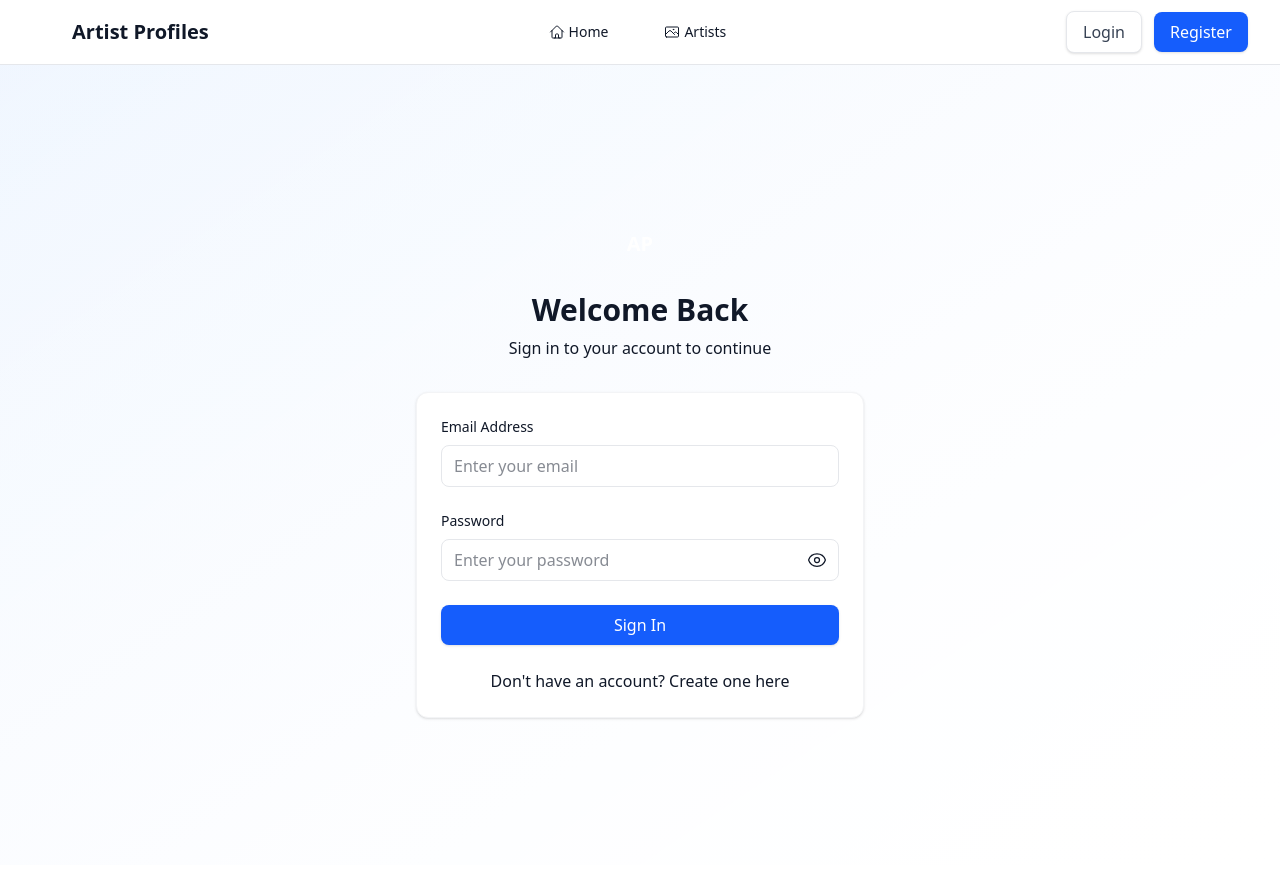
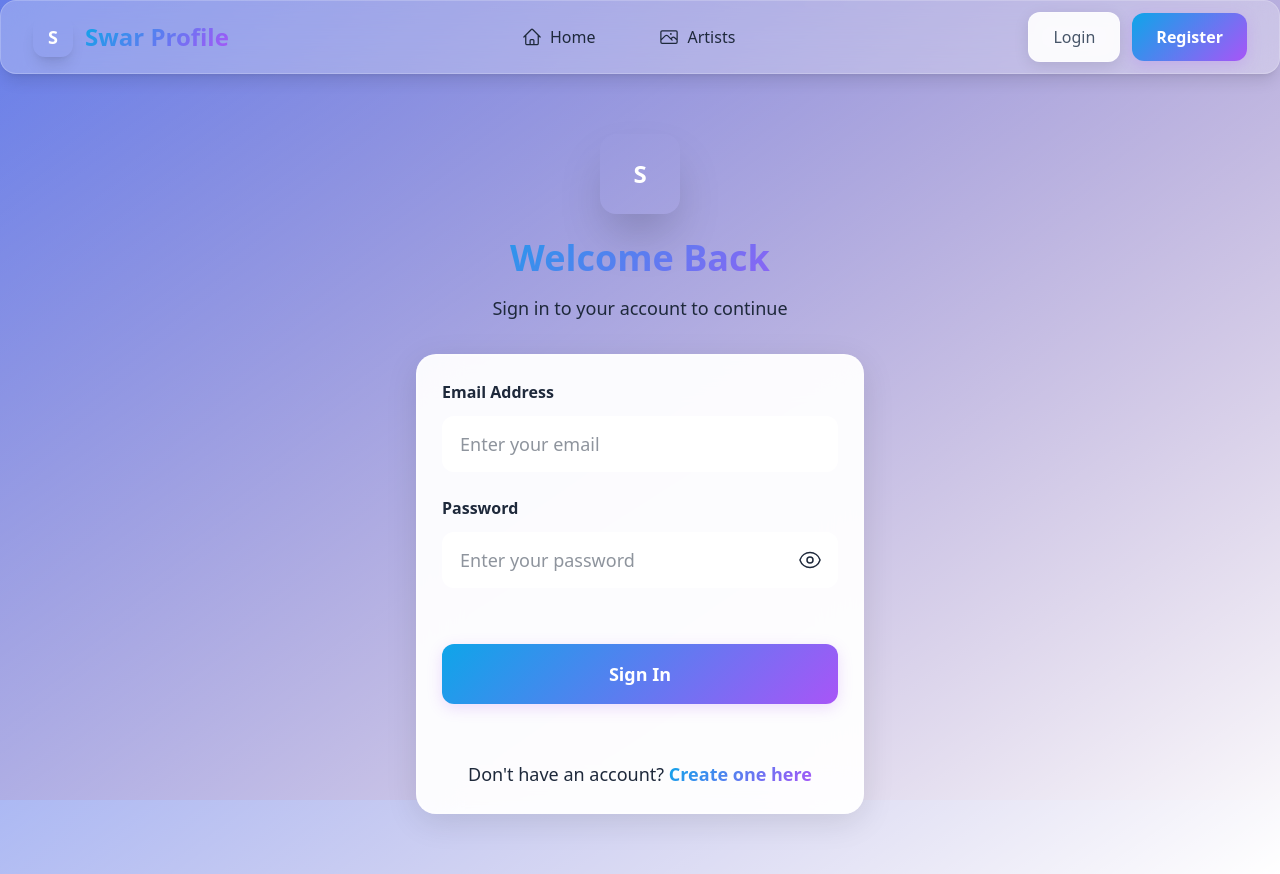
Before and after one commit to dpvasani/SwarProfile, a React (Vite) app in the folder Client/: page /login in a window 1280 px wide. Built offline with nearby package versions, Linux system fonts and the light colour scheme.

Commit message:
Theme Enhanced

```diff
--- a/Client/src/components/Navbar.jsx
+++ b/Client/src/components/Navbar.jsx
@@ -38,15 +38,15 @@ const Navbar = () => {
   }
 
   return (
-    <nav className="bg-white/95 backdrop-blur-sm border-b border-secondary-100 sticky top-0 z-50">
+    <nav className="glass-effect sticky top-0 z-50 shadow-lg">
       <div className="max-w-7xl mx-auto px-4 sm:px-6 lg:px-8">
-        <div className="flex justify-between h-16">
+        <div className="flex justify-between h-18">
           <div className="flex items-center">
-            <Link to="/" className="flex items-center space-x-2">
-              <div className="w-8 h-8 bg-gradient-to-br from-primary-500 to-primary-700 rounded-lg flex items-center justify-center">
-                <span className="text-white font-bold text-sm">AP</span>
+            <Link to="/" className="flex items-center space-x-3">
+              <div className="w-10 h-10 bg-gradient-to-br from-primary-500 to-secondary-500 rounded-xl flex items-center justify-center shadow-lg floating-element">
+                <span className="text-white font-bold text-lg">S</span>
               </div>
-              <span className="text-xl font-bold text-secondary-900">Artist Profiles</span>
+              <span className="text-2xl font-bold gradient-text">Swar Profile</span>
             </Link>
           </div>
 
@@ -58,13 +58,13 @@ const Navbar = () => {
                 <Link
                   key={link.path}
                   to={link.path}
-                  className={`flex items-center space-x-1 px-3 py-2 rounded-lg text-sm font-medium transition-all duration-200 ${
+                  className={`flex items-center space-x-2 px-4 py-3 rounded-xl font-medium transition-all duration-300 ${
                     isActive(link.path)
-                      ? 'bg-primary-50 text-primary-700 border border-primary-200'
-                      : 'text-secondary-600 hover:text-primary-600 hover:bg-primary-50'
+                      ? 'bg-gradient-to-r from-primary-500 to-secondary-500 text-white shadow-lg'
+                      : 'text-dark-700 hover:text-primary-600 hover:bg-white/60 hover:shadow-md'
                   }`}
                 >
-                  <Icon className="w-4 h-4" />
+                  <Icon className="w-5 h-5" />
                   <span>{link.name}</span>
                 </Link>
               );
@@ -74,23 +74,23 @@ const Navbar = () => {
           {/* User Menu */}
           <div className="hidden md:flex items-center space-x-4">
             {isAuthenticated ? (
-              <div className="flex items-center space-x-3">
-                <div className="flex items-center space-x-2 px-3 py-2 bg-secondary-50 rounded-lg">
-                  <UserCircleIcon className="w-5 h-5 text-secondary-600" />
-                  <span className="text-sm font-medium text-secondary-700">
+              <div className="flex items-center space-x-4">
+                <div className="flex items-center space-x-3 px-4 py-2 glass-effect rounded-xl">
+                  <UserCircleIcon className="w-6 h-6 text-primary-600" />
+                  <span className="font-medium text-dark-700">
                     {user?.fullName}
                   </span>
                   {isAdmin && (
-                    <span className="px-2 py-1 bg-primary-100 text-primary-700 text-xs rounded-full font-medium">
+                    <span className="px-3 py-1 bg-gradient-to-r from-[#7e22ce] to-[#7e22ce] text-white text-xs rounded-full font-semibold shadow-md">
                       Admin
                     </span>
                   )}
                 </div>
                 <button
                   onClick={handleLogout}
-                  className="flex items-center space-x-1 px-3 py-2 text-sm font-medium text-secondary-600 hover:text-red-600 hover:bg-red-50 rounded-lg transition-all duration-200"
+                  className="flex items-center space-x-2 px-4 py-2 font-medium text-dark-600 hover:text-red-500 hover:bg-red-50/80 rounded-xl transition-all duration-300 hover:shadow-md"
                 >
-                  <ArrowRightOnRectangleIcon className="w-4 h-4" />
+                  <ArrowRightOnRectangleIcon className="w-5 h-5" />
                   <span>Logout</span>
                 </button>
               </div>
--- a/Client/src/index.css
+++ b/Client/src/index.css
@@ -5,33 +5,108 @@
     @apply border-gray-200;
   }
   body {
-    @apply bg-gradient-to-br from-blue-50 to-white text-gray-900 font-sans;
+    @apply font-sans;
+    background: linear-gradient(135deg, #667eea 0%, #764ba2 100%);
+    background-attachment: fixed;
+    color: #1e293b;
     font-feature-settings: "rlig" 1, "calt" 1;
+    min-height: 100vh;
+  }
+
+  html {
+    scroll-behavior: smooth;
   }
 }
 
 @layer components {
   .btn-primary {
-    @apply bg-blue-600 hover:bg-blue-700 text-white font-medium py-2 px-4 rounded-lg transition-all duration-200 shadow-sm hover:shadow-md focus:outline-none focus:ring-2 focus:ring-blue-500 focus:ring-offset-2;
+    background: linear-gradient(135deg, #0ea5e9, #a855f7);
+    color: white;
+    font-weight: 600;
+    padding: 12px 24px;
+    border-radius: 12px;
+    border: none;
+    cursor: pointer;
+    transition: all 0.3s ease;
+    box-shadow: 0 4px 15px rgba(168, 85, 247, 0.2);
+    display: inline-flex;
+    align-items: center;
+    justify-content: center;
+    gap: 8px;
+  }
+
+  .btn-primary:hover {
+    transform: translateY(-2px);
+    box-shadow: 0 8px 25px rgba(168, 85, 247, 0.3);
   }
 
   .btn-secondary {
-    @apply bg-white hover:bg-gray-50 text-gray-700 font-medium py-2 px-4 rounded-lg border border-gray-200 transition-all duration-200 shadow-sm hover:shadow-md focus:outline-none focus:ring-2 focus:ring-blue-500 focus:ring-offset-2;
+    background: rgba(255, 255, 255, 0.9);
+    backdrop-filter: blur(10px);
+    color: #475569;
+    font-weight: 500;
+    padding: 12px 24px;
+    border-radius: 12px;
+    border: 1px solid rgba(255, 255, 255, 0.3);
+    cursor: pointer;
+    transition: all 0.3s ease;
+    box-shadow: 0 4px 15px rgba(0, 0, 0, 0.1);
+  }
+
+  .btn-secondary:hover {
+    background: rgba(255, 255, 255, 1);
+    transform: translateY(-2px);
+    box-shadow: 0 8px 25px rgba(0, 0, 0, 0.15);
   }
 
   .card {
-    @apply bg-white rounded-xl shadow-sm border border-gray-100 p-6 hover:shadow-md transition-all duration-200;
+    background: rgba(255, 255, 255, 0.95);
+    backdrop-filter: blur(20px);
+    border-radius: 20px;
+    border: 1px solid rgba(255, 255, 255, 0.2);
+    padding: 24px;
+    box-shadow: 0 8px 32px rgba(0, 0, 0, 0.1);
+    transition: all 0.3s ease;
+  }
+
+  .card:hover {
+    transform: translateY(-5px);
+    box-shadow: 0 20px 40px rgba(0, 0, 0, 0.15);
   }
 
   .input-field {
-    @apply w-full px-3 py-2 border border-gray-200 rounded-lg focus:outline-none focus:ring-2 focus:ring-blue-500 focus:border-transparent transition-all duration-200 bg-white;
+    width: 100%;
+    padding: 12px 16px;
+    border: 2px solid rgba(255, 255, 255, 0.3);
+    border-radius: 12px;
+    background: rgba(255, 255, 255, 0.9);
+    backdrop-filter: blur(10px);
+    transition: all 0.3s ease;
+    outline: none;
+    color: #1e293b;
   }
 
-  .gradient-bg {
-    @apply bg-gradient-to-br from-blue-600 via-blue-700 to-blue-800;
+  .input-field:focus {
+    border-color: #a855f7;
+    box-shadow: 0 0 0 3px rgba(168, 85, 247, 0.1);
+    background: rgba(255, 255, 255, 1);
+  }
+
+  .gradient-text {
+    background: linear-gradient(135deg, #0ea5e9, #a855f7);
+    -webkit-background-clip: text;
+    -webkit-text-fill-color: transparent;
+    background-clip: text;
   }
 
   .glass-effect {
-    @apply bg-white/80 backdrop-blur-sm border border-white/20;
+    background: rgba(255, 255, 255, 0.25);
+    backdrop-filter: blur(20px);
+    border: 1px solid rgba(255, 255, 255, 0.2);
+    border-radius: 16px;
+  }
+
+  .floating-element {
+    animation: float 6s ease-in-out infinite;
   }
 }
--- a/Client/src/pages/Login.jsx
+++ b/Client/src/pages/Login.jsx
@@ -43,30 +43,36 @@ const Login = () => {
   };
 
   return (
-    <div className="min-h-screen flex items-center justify-center py-12 px-4 sm:px-6 lg:px-8">
-      <div className="max-w-md w-full space-y-8">
+    <div className="min-h-screen flex items-center justify-center py-12 px-4 sm:px-6 lg:px-8 relative overflow-hidden">
+      {/* Background decorations */}
+      <div className="absolute top-0 left-0 w-full h-full pointer-events-none">
+        <div className="absolute top-20 left-10 w-32 h-32 bg-gradient-to-br from-primary-400 to-secondary-400 rounded-full blur-3xl opacity-20 floating-element"></div>
+        <div className="absolute bottom-20 right-10 w-40 h-40 bg-gradient-to-br from-secondary-400 to-accent-400 rounded-full blur-3xl opacity-20 floating-element" style={{ animationDelay: '2s' }}></div>
+      </div>
+
+      <div className="max-w-md w-full space-y-8 relative z-10">
         <div className="text-center">
-          <div className="w-16 h-16 bg-gradient-to-br from-primary-500 to-primary-700 rounded-xl flex items-center justify-center mx-auto mb-4">
-            <span className="text-white font-bold text-xl">AP</span>
+          <div className="w-20 h-20 bg-gradient-to-br from-primary-500 to-secondary-500 rounded-2xl flex items-center justify-center mx-auto mb-6 shadow-2xl floating-element">
+            <span className="text-white font-bold text-2xl">S</span>
           </div>
-          <h2 className="text-3xl font-bold text-secondary-900">
+          <h2 className="text-4xl font-bold gradient-text mb-2">
             Welcome Back
           </h2>
-          <p className="mt-2 text-secondary-600">
+          <p className="mt-4 text-dark-600 text-lg">
             Sign in to your account to continue
           </p>
         </div>
 
-        <div className="card">
+        <div className="card border-2 border-primary-100">
           <form className="space-y-6" onSubmit={handleSubmit}>
             {error && (
-              <div className="bg-red-50 border border-red-200 text-red-700 px-4 py-3 rounded-lg">
+              <div className="bg-red-50 border-2 border-red-200 text-red-700 px-6 py-4 rounded-xl font-medium">
                 {error}
               </div>
             )}
 
             <div>
-              <label htmlFor="email" className="block text-sm font-medium text-secondary-700 mb-2">
+              <label htmlFor="email" className="block font-semibold text-dark-700 mb-3">
                 Email Address
               </label>
               <input
@@ -74,7 +80,7 @@ const Login = () => {
                 name="email"
                 type="email"
                 required
-                className="input-field"
+                className="input-field text-lg"
                 placeholder="Enter your email"
                 value={formData.email}
                 onChange={handleChange}
@@ -82,7 +88,7 @@ const Login = () => {
             </div>
 
             <div>
-              <label htmlFor="password" className="block text-sm font-medium text-secondary-700 mb-2">
+              <label htmlFor="password" className="block font-semibold text-dark-700 mb-3">
                 Password
               </label>
               <div className="relative">
@@ -91,20 +97,20 @@ const Login = () => {
                   name="password"
                   type={showPassword ? 'text' : 'password'}
                   required
-                  className="input-field pr-10"
+                  className="input-field pr-12 text-lg"
                   placeholder="Enter your password"
                   value={formData.password}
                   onChange={handleChange}
                 />
                 <button
                   type="button"
-                  className="absolute inset-y-0 right-0 pr-3 flex items-center"
+                  className="absolute inset-y-0 right-0 pr-4 flex items-center"
                   onClick={() => setShowPassword(!showPassword)}
                 >
                   {showPassword ? (
-                    <EyeSlashIcon className="h-5 w-5 text-secondary-400" />
+                    <EyeSlashIcon className="h-6 w-6 text-dark-400 hover:text-primary-500 transition-colors" />
                   ) : (
-                    <EyeIcon className="h-5 w-5 text-secondary-400" />
+                    <EyeIcon className="h-6 w-6 text-dark-400 hover:text-primary-500 transition-colors" />
                   )}
                 </button>
               </div>
@@ -113,11 +119,11 @@ const Login = () => {
             <button
               type="submit"
               disabled={loading}
-              className="w-full btn-primary disabled:opacity-50 disabled:cursor-not-allowed"
+              className="w-full btn-primary text-lg py-4 disabled:opacity-50 disabled:cursor-not-allowed mt-8"
             >
               {loading ? (
                 <div className="flex items-center justify-center">
-                  <div className="animate-spin rounded-full h-5 w-5 border-b-2 border-white mr-2"></div>
+                  <div className="animate-spin rounded-full h-6 w-6 border-b-2 border-white mr-3"></div>
                   Signing in...
                 </div>
               ) : (
@@ -125,12 +131,12 @@ const Login = () => {
               )}
             </button>
 
-            <div className="text-center">
-              <p className="text-secondary-600">
+            <div className="text-center mt-8">
+              <p className="text-dark-600 text-lg">
                 Don't have an account?{' '}
                 <Link
                   to="/register"
-                  className="font-medium text-primary-600 hover:text-primary-500 transition-colors duration-200"
+                  className="font-semibold gradient-text hover:underline transition-all duration-200"
                 >
                   Create one here
                 </Link>
--- a/Client/tailwind.config.js
+++ b/Client/tailwind.config.js
@@ -9,18 +9,42 @@ export default defineConfig({
     extend: {
       colors: {
         primary: {
-          50: '#eff6ff',
-          100: '#dbeafe',
-          200: '#bfdbfe',
-          300: '#93c5fd',
-          400: '#60a5fa',
-          500: '#3b82f6',
-          600: '#2563eb',
-          700: '#1d4ed8',
-          800: '#1e40af',
-          900: '#1e3a8a',
+          50: '#f0f9ff',
+          100: '#e0f2fe',
+          200: '#bae6fd',
+          300: '#7dd3fc',
+          400: '#38bdf8',
+          500: '#0ea5e9',
+          600: '#0284c7',
+          700: '#0369a1',
+          800: '#075985',
+          900: '#0c4a6e',
         },
         secondary: {
+          50: '#faf5ff',
+          100: '#f3e8ff',
+          200: '#e9d5ff',
+          300: '#d8b4fe',
+          400: '#c084fc',
+          500: '#a855f7',
+          600: '#9333ea',
+          700: '#7c3aed',
+          800: '#6b21a8',
+          900: '#581c87',
+        },
+        accent: {
+          50: '#ecfdf5',
+          100: '#d1fae5',
+          200: '#a7f3d0',
+          300: '#6ee7b7',
+          400: '#34d399',
+          500: '#10b981',
+          600: '#059669',
+          700: '#047857',
+          800: '#065f46',
+          900: '#064e3b',
+        },
+        dark: {
           50: '#f8fafc',
           100: '#f1f5f9',
           200: '#e2e8f0',
@@ -35,11 +59,16 @@ export default defineConfig({
       },
       fontFamily: {
         sans: ['Inter', 'system-ui', 'sans-serif'],
+        display: ['Inter', 'system-ui', 'sans-serif'],
       },
       animation: {
         'fade-in': 'fadeIn 0.5s ease-in-out',
         'slide-up': 'slideUp 0.3s ease-out',
+        'slide-down': 'slideDown 0.3s ease-out',
         'pulse-slow': 'pulse 3s infinite',
+        'gradient': 'gradient 15s ease infinite',
+        'float': 'float 6s ease-in-out infinite',
+        'glow': 'glow 2s ease-in-out infinite alternate',
       },
       keyframes: {
         fadeIn: {
@@ -50,6 +79,25 @@ export default defineConfig({
           '0%': { transform: 'translateY(10px)', opacity: '0' },
           '100%': { transform: 'translateY(0)', opacity: '1' },
         },
+        slideDown: {
+          '0%': { transform: 'translateY(-10px)', opacity: '0' },
+          '100%': { transform: 'translateY(0)', opacity: '1' },
+        },
+        gradient: {
+          '0%, 100%': { 'background-position': '0% 50%' },
+          '50%': { 'background-position': '100% 50%' },
+        },
+        float: {
+          '0%, 100%': { transform: 'translateY(0px)' },
+          '50%': { transform: 'translateY(-10px)' },
+        },
+        glow: {
+          '0%': { boxShadow: '0 0 5px rgba(168, 85, 247, 0.5)' },
+          '100%': { boxShadow: '0 0 20px rgba(168, 85, 247, 0.8)' },
+        },
+      },
+      backgroundSize: {
+        '300%': '300%',
       },
     },
   },
```
Also changed, not shown: Client/src/pages/ArtistGallery.jsx (+20 -13 lines), Client/src/pages/Home.jsx (+45 -37 lines).
